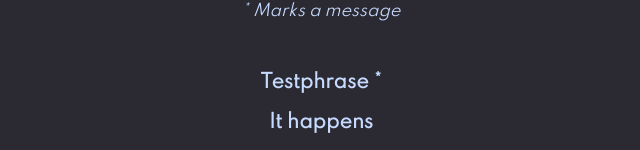
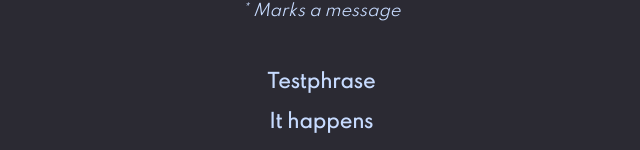
Before and after one commit to ci0cc0lat0/theantpond, a React (Create React App) app: page /list in a window 1280 px wide. Shown: the part 225-375 px from the top of the page, without its empty margins (319-959 px from the left). Built offline with nearby package versions, Linux system fonts and the light colour scheme.

Commit message:
Update phrase.js

```diff
--- a/src/contentlist/phrase.js
+++ b/src/contentlist/phrase.js
@@ -1,7 +1,7 @@
 export const phrases = [
     {
         name:"Testphrase",
-        caption:"f"
+        caption:""
     },
     {
         name:"It happens",
```
